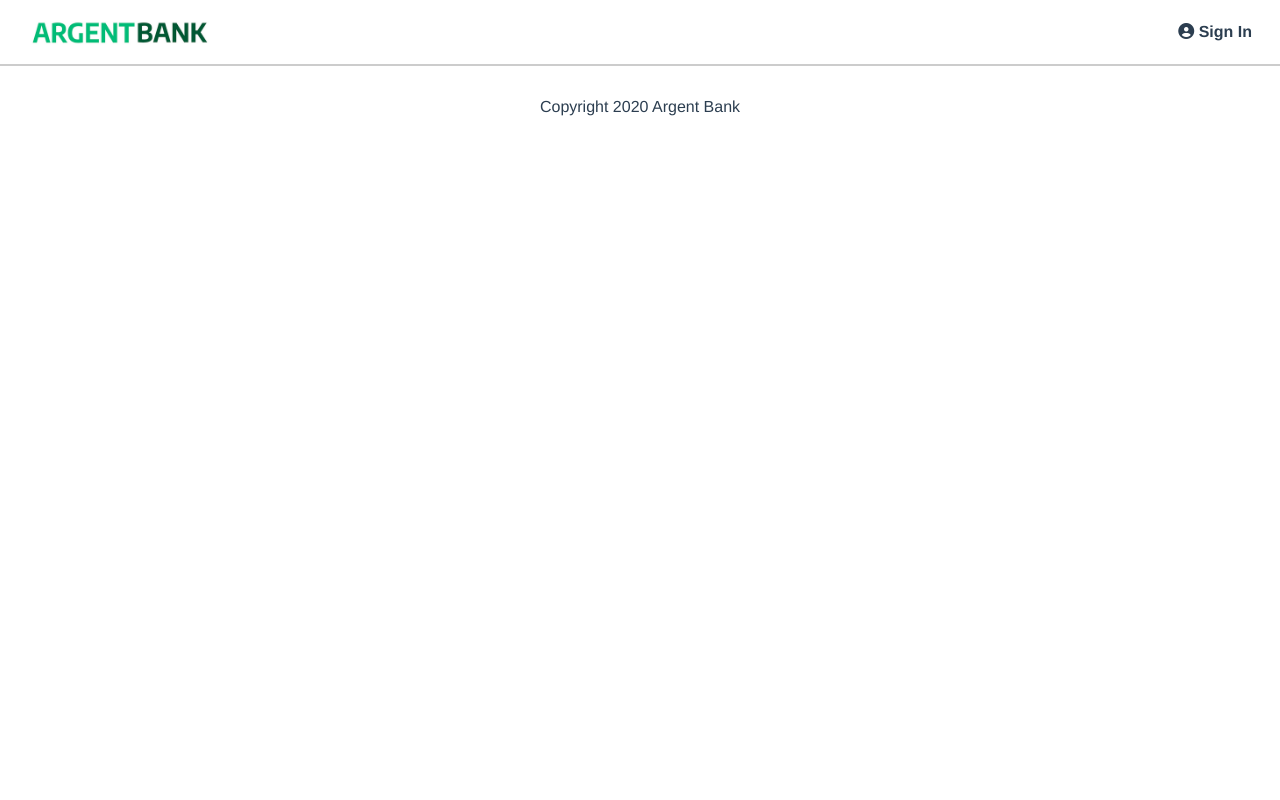
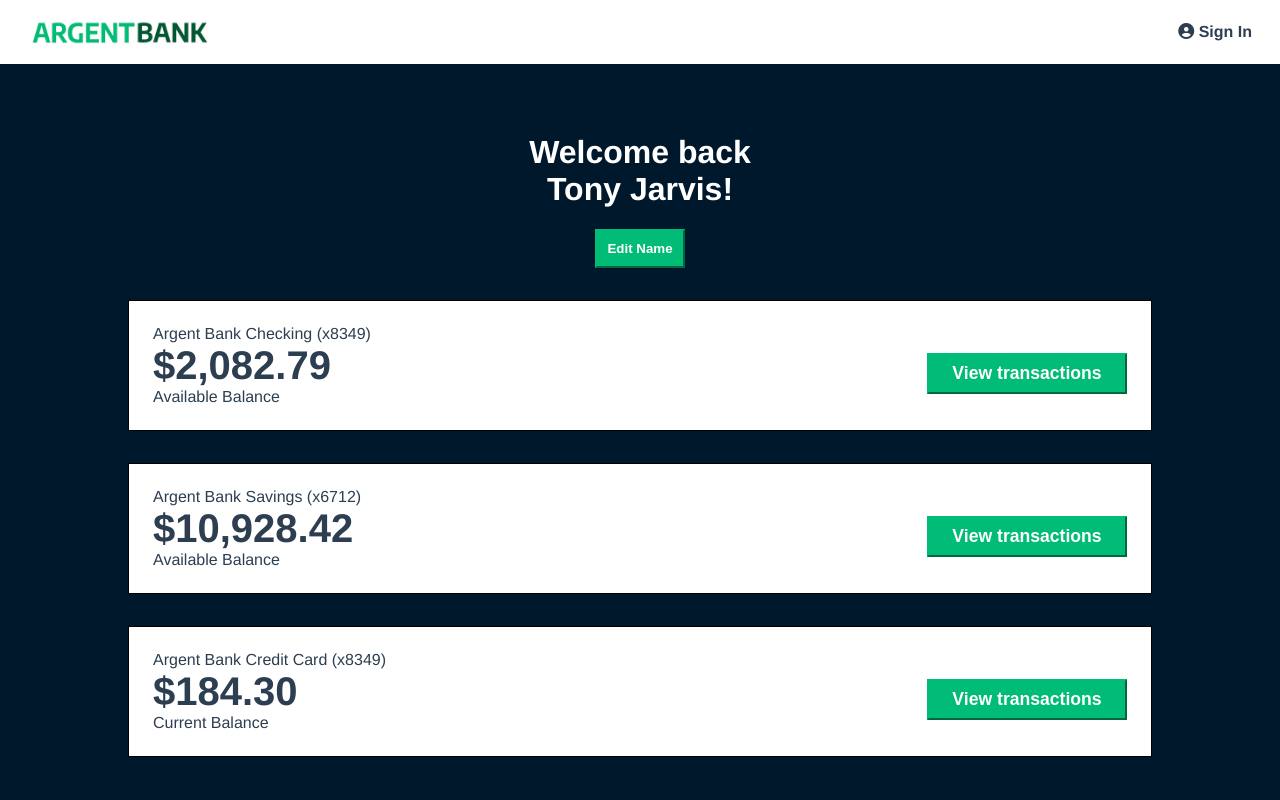
Before and after one commit to sebil21/argentBank_react, a React (Create React App) app: page /UserConnected in a window 1280 px wide. Shown: the top 800 px of the page. Built offline with nearby package versions, Linux system fonts and the light colour scheme.

Commit message:
annule et remplace commit précedent: création composant edituser, accountchecking, saving et credit card, une page userconnected, màj de userconnected pour redirection dans page login, inégration userconnected à index.jsx

```diff
--- /dev/null
+++ b/src/components/AccountChecking.jsx
@@ -0,0 +1,22 @@
+export default function AccountSection() {
+    return (
+        <div>
+            <section className="account">
+                <div className="account-content-wrapper">
+                    <h3 className="account-title">
+                        Argent Bank Checking (x8349)
+                    </h3>
+                    <p className="account-amount">$2,082.79</p>
+                    <p className="account-amount-description">
+                        Available Balance
+                    </p>
+                </div>
+                <div className="account-content-wrapper cta">
+                    <button className="transaction-button">
+                        View transactions
+                    </button>
+                </div>
+            </section>
+        </div>
+    );
+}
--- /dev/null
+++ b/src/components/AccountCreditCard.jsx
@@ -0,0 +1,22 @@
+export default function AccountSection() {
+    return (
+        <div>
+            <section className="account">
+                <div className="account-content-wrapper">
+                    <h3 className="account-title">
+                        Argent Bank Credit Card (x8349)
+                    </h3>
+                    <p className="account-amount">$184.30</p>
+                    <p className="account-amount-description">
+                        Current Balance
+                    </p>
+                </div>
+                <div className="account-content-wrapper cta">
+                    <button className="transaction-button">
+                        View transactions
+                    </button>
+                </div>
+            </section>
+        </div>
+    );
+}
--- /dev/null
+++ b/src/components/AccountSavings.jsx
@@ -0,0 +1,22 @@
+export default function AccountSection() {
+    return (
+        <div>
+            <section className="account">
+                <div className="account-content-wrapper">
+                    <h3 className="account-title">
+                        Argent Bank Savings (x6712)
+                    </h3>
+                    <p className="account-amount">$10,928.42</p>
+                    <p className="account-amount-description">
+                        Available Balance
+                    </p>
+                </div>
+                <div className="account-content-wrapper cta">
+                    <button className="transaction-button">
+                        View transactions
+                    </button>
+                </div>
+            </section>
+        </div>
+    );
+}
--- a/src/index.jsx
+++ b/src/index.jsx
@@ -6,7 +6,7 @@ import Header from './components/Header';
 import Footer from './components/Footer';
 import Home from './pages/Home';
 import Login from './pages/Login';
-import UserLogin from './pages/UserLogin';
+import UserConnected from './pages/UserConnected';
 
 const rootElement = document.getElementById('root');
 const root = createRoot(rootElement);
@@ -17,9 +17,10 @@ root.render(
             <Routes>
                 <Route path="/" element={<Home />} />
                 <Route path="/Login" element={<Login />} />
-                <Route path="/UserLogin" element={<UserLogin />} />
+                <Route path="/UserConnected" element={<UserConnected />} />
             </Routes>
             <Footer />
         </Router>
     </React.StrictMode>
 );
+//
--- a/src/pages/Login.jsx
+++ b/src/pages/Login.jsx
@@ -25,7 +25,7 @@ export default function Login() {
 
             // Stocker token dans le localStorage
             window.localStorage.setItem('token', token);
-            navigate('/UserLogin');
+            navigate('/UserConnected');
         } else {
             alert('Identifiant ou mot de passe incorrect.');
         }
--- /dev/null
+++ b/src/pages/UserConnected.jsx
@@ -0,0 +1,16 @@
+import EditUser from '../components/EditUser';
+import AccountChecking from '../components/AccountChecking';
+import AccountSavings from '../components/AccountSavings';
+import AccountCreditCard from '../components/AccountCreditCard';
+
+export default function UserConnected() {
+    return (
+        <main className="main bg-dark">
+            <EditUser />
+            <h2 className="sr-only">Accounts</h2>
+            <AccountChecking />
+            <AccountSavings />
+            <AccountCreditCard />
+        </main>
+    );
+}
--- a/src/pages/UserLogin.jsx
+++ /dev/null
@@ -1,26 +0,0 @@
-import AccountSection from './components/AccountSection';
-import EditUser from './components/EditUser';
-
-export default function UserLogin() {
-    return (
-        <main className="main bg-dark">
-            <EditUser />
-            <h2 className="sr-only">Accounts</h2>
-            <AccountSection
-                title="Argent Bank Checking (x8349)"
-                amount="$2,082.79"
-                description="Available Balance"
-            />
-            <AccountSection
-                title="Argent Bank Savings (x6712)"
-                amount="$10,928.42"
-                description="Available Balance"
-            />
-            <AccountSection
-                title="Argent Bank Credit Card (x8349)"
-                amount="$184.30"
-                description="Current Balance"
-            />
-        </main>
-    );
-}
```
Also changed, not shown: src/components/AccountSection.jsx (deleted, +0 -16 lines).
